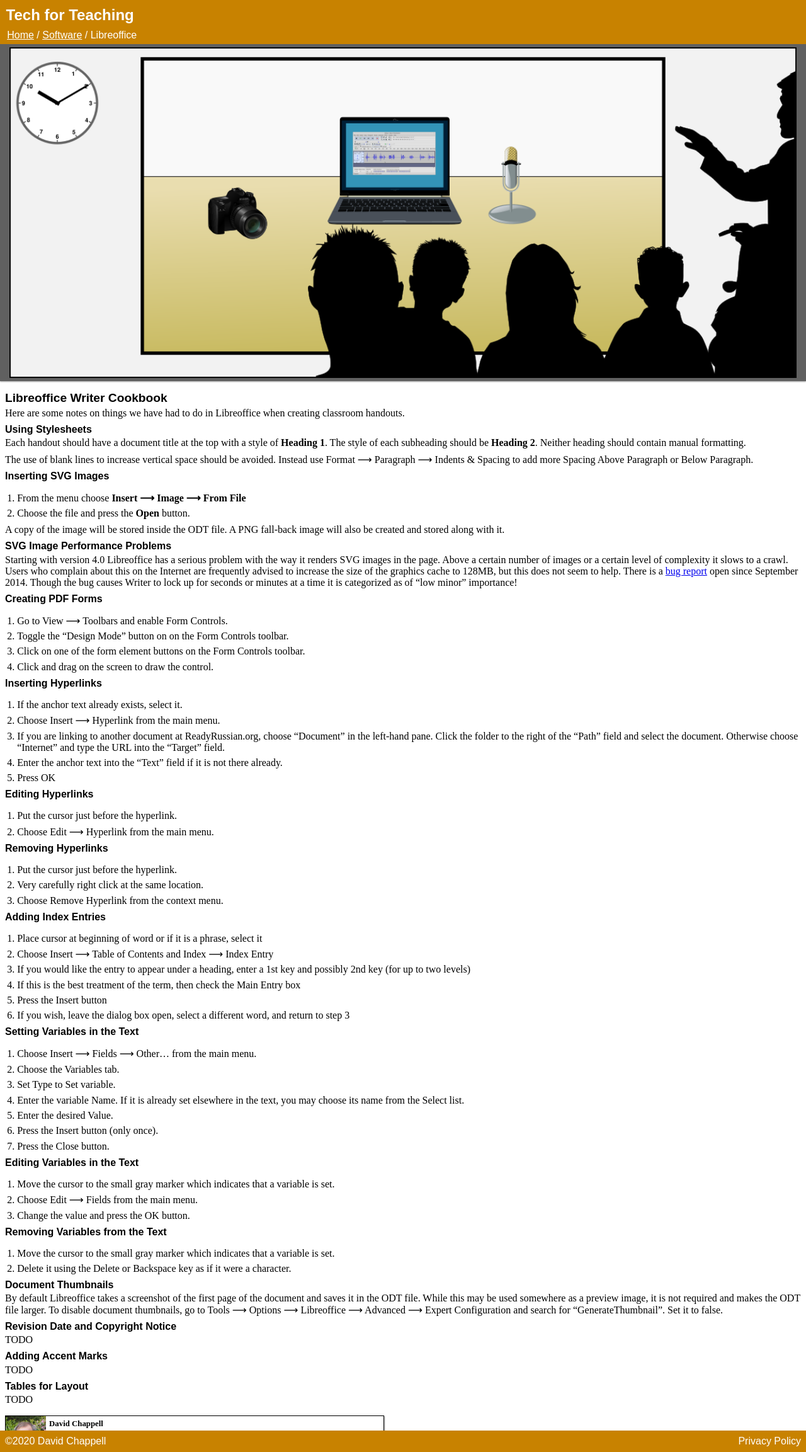
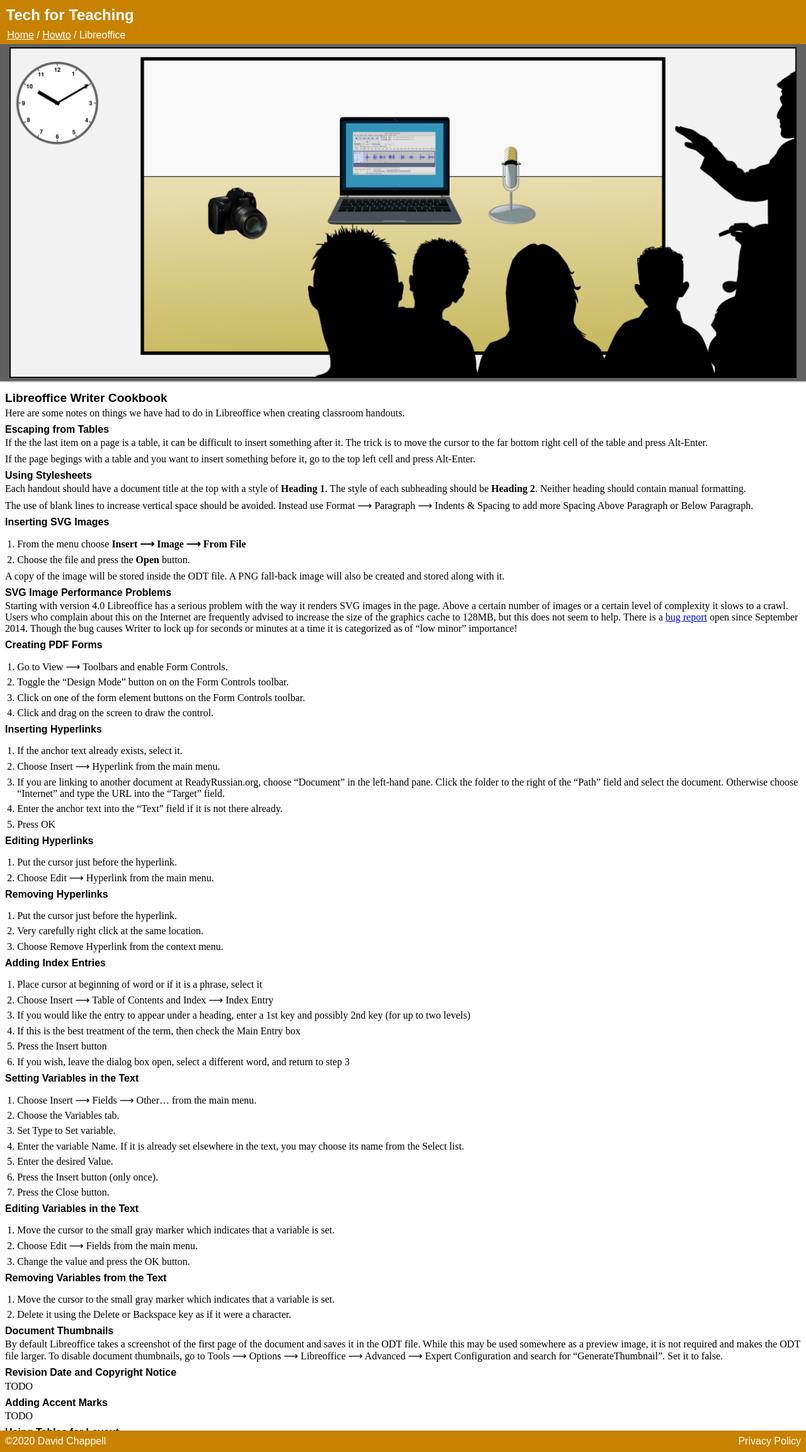
Before and after one commit to david672orford/tech-for-teaching, a Jekyll site: the page built from howto/libreoffice/index.md, in a window 1280 px wide. Shown: the whole page at 63% size. Built offline with Jekyll 4.4.1, drawn with Linux system fonts in a browser that asks for light colours; our own code applies the rules of GitHub Pages for plain Markdown files.

Commit message:
added special characters renamed animation section to 3D modeling and animation moved Libreoffice Write cookbook to Howto section

```diff
--- a/software/libreoffice/index.md
+++ b/howto/libreoffice/index.md
@@ -2,6 +2,15 @@
 
 Here are some notes on things we have had to do in Libreoffice when
 creating classroom handouts.
+
+### Escaping from Tables
+
+If the the last item on a page is a table, it can be difficult to insert
+something after it. The trick is to move the cursor to the far bottom
+right cell of the table and press Alt-Enter.
+
+If the page begings with a table and you want to insert something before it,
+go to the top left cell and press Alt-Enter.
 
 ### Using Stylesheets
 
@@ -24,7 +33,7 @@
 ### SVG Image Performance Problems
 
 Starting with version 4.0 Libreoffice has a serious problem with the way it
-renders SVG images in the page.  Above a certain number of images or a certain
+renders SVG images in the page. Above a certain number of images or a certain
 level of complexity it slows to a crawl.  Users who complain about this on the
 Internet are frequently advised to increase the size of the graphics cache to
 128MB, but this does not seem to help. There is a
@@ -115,6 +124,6 @@
 
 TODO
 
-### Tables for Layout
+### Using Tables for Layout
 
 TODO
--- a/software/index.md
+++ b/software/index.md
@@ -40,7 +40,7 @@
 	We particularly recommend the word processor which is called Write. Its native
 	document format is ODF which is an international standard and can be read and
 	written by most other word processors including Microsoft Word. See our
-	[Libreoffice Cookbook](libreoffice/) for hints on using Write to produce
+	[Libreoffice Cookbook](../howto/libreoffice/) for hints on using Write to produce
 	classroom handouts.
 * [ODF Format Specification](http://docs.oasis-open.org/office/v1.2/cs01/OpenDocument-v1.2-cs01.html) --
 	Technical description of the file format used by Libreoffice. ODF files
```
Also changed, not shown: howto/index.md (+5 -0 lines), howto/special-characters/index.md (+1 -0 lines), index.md (+2 -2 lines), models/index.md (renamed from animation/index.md).
